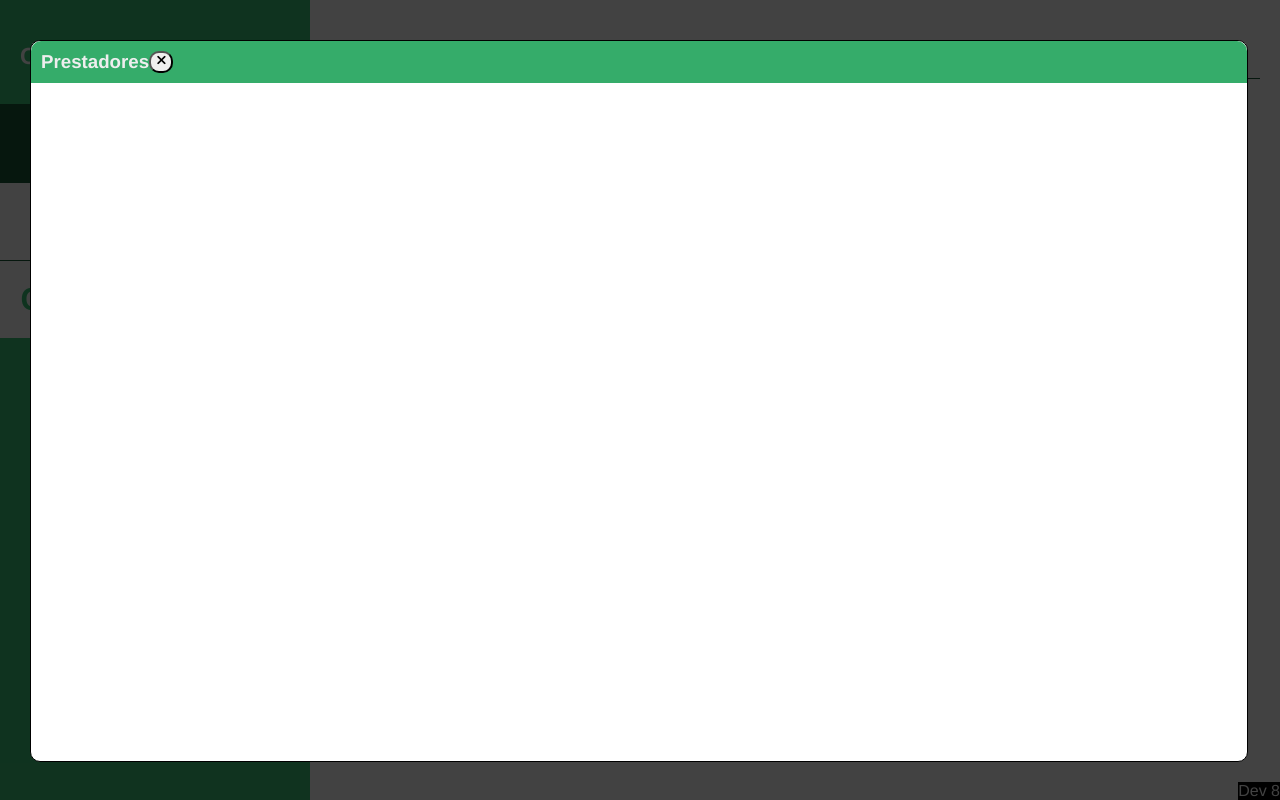
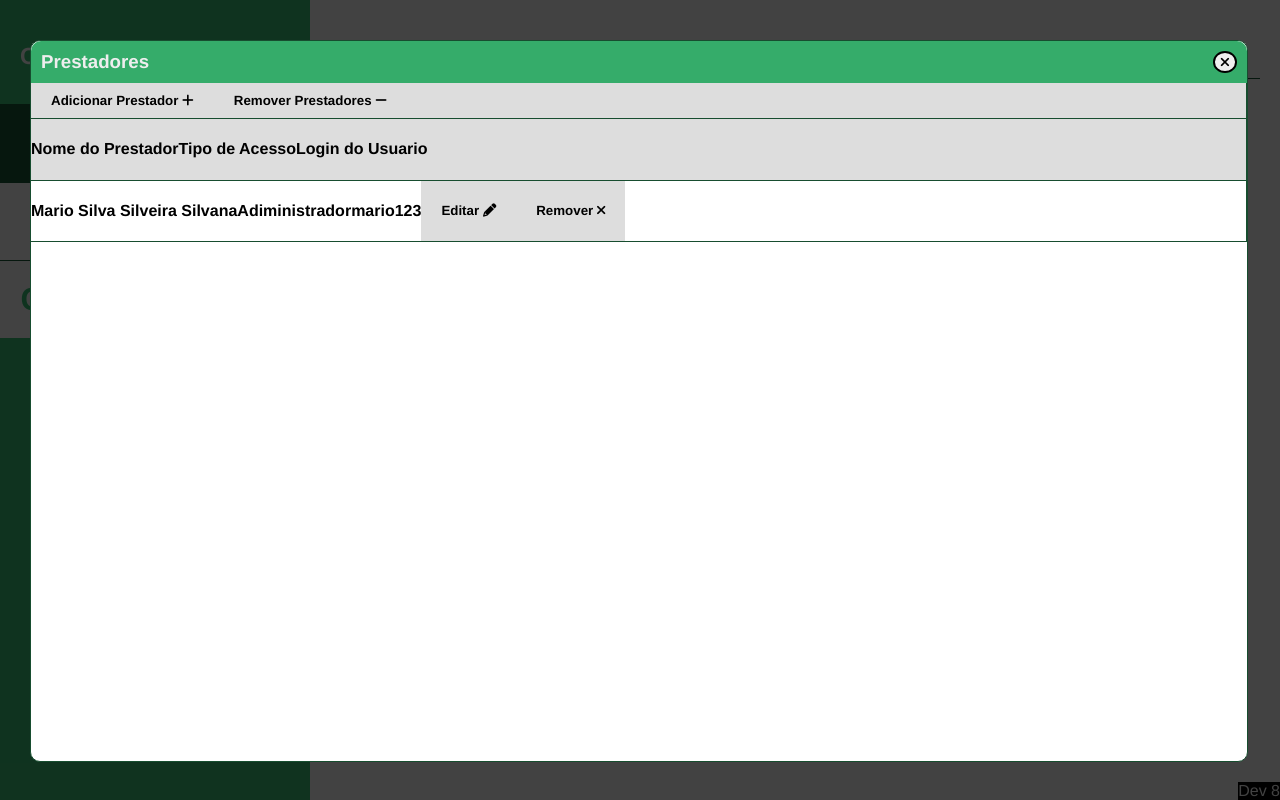
Before and after one commit to Octavio-Lima/gerenciador-de-unidades-odontologicas, a plain HTML site: page html/telaPrincipal.html in a window 1280 px wide. Drawn offline with Linux system fonts and the light colour scheme.

Commit message:
Atualizações da aba de prestadores

```diff
--- a/css/frontPage.css
+++ b/css/frontPage.css
@@ -108,7 +108,7 @@ body {
     width: 95%;
     height: 90%;
     border-radius: 10px;
-    border: rgb(0, 0, 0) solid 1px;
+    border: #174d2f solid 1px;
     background-color: #fff;
     position: absolute;
     top: 5%;
@@ -125,10 +125,10 @@ body {
     display: flex;
 }
 
-.employees-container button {
-    display: flex;
-    justify-content: flex-end;
-    border-radius: 10px;
+.close-window-button {
+    margin-left: auto;
+    border-radius: 100%;
+    border-style: solid;
 }
 
 button i {
@@ -150,3 +150,46 @@ button i {
     background-color: #35ac6a;
     border-radius: 5px;
 }
+
+.employee-taskbar {
+    background-color: #ddd;
+    display: flex;
+    border: solid 1px #174d2f;
+    border-top: 0px;
+    border-left: 0px;
+}
+
+.taskbar-buttons {
+    font-weight: bold;
+    background-color: #ddd;
+    margin: 0px;
+    border-radius: 0px;
+    border-style: none;
+    padding: 10px 20px;
+    border-right: 1px;
+}
+
+.taskbar-buttons:hover {
+    background-color: #aaa;
+}
+
+.taskbar-buttons:active {
+    background-color: #174d2f;
+    color: #fff;
+}
+
+.employee-row-column-description {
+    background-color: #ddd;
+    display: flex;
+    border: solid 1px #174d2f;
+    border-top: 0px;
+    border-left: 0px;
+}
+
+.employee-page-rows {
+    background-color: #fff;
+    display: flex;
+    border: solid 1px #174d2f;
+    border-top: 0px;
+    border-left: 0px;
+}
--- a/html/telaPrincipal.html
+++ b/html/telaPrincipal.html
@@ -46,6 +46,25 @@
     <!-- Tela Prestadores -->
     <div class="employees-container page-window">
         <h3>Prestadores <button class="close-window-button"><i class="fa fa-xmark"></i></button></h3>
+        <div class="employee-taskbar">
+            <button class="taskbar-buttons">Adicionar Prestador <i class="fa fa-plus"></i></button>
+            <button class="taskbar-buttons">Remover Prestadores <i class="fa fa-minus"></i></button>
+        </div>
+        <div class="employee-row-column-description">
+            <h4>Nome do Prestador</h4>
+            <h4>Tipo de Acesso</h4>
+            <h4>Login do Usuario</h4>
+            <h4></h4>
+        </div>
+        <div class="employee-page-content">
+            <div class="employee-page-rows">
+                <h4>Mario Silva Silveira Silvana</h4>
+                <h4>Adiministrador</h4>
+                <h4>mario123</h4>
+                <button class="taskbar-buttons">Editar <i class="fa fa-pencil"></i></button>
+                <button class="taskbar-buttons">Remover <i class="fa fa-xmark"></i></button>
+            </div>
+        </div>
     </div>
 </body>
 </html>
```
